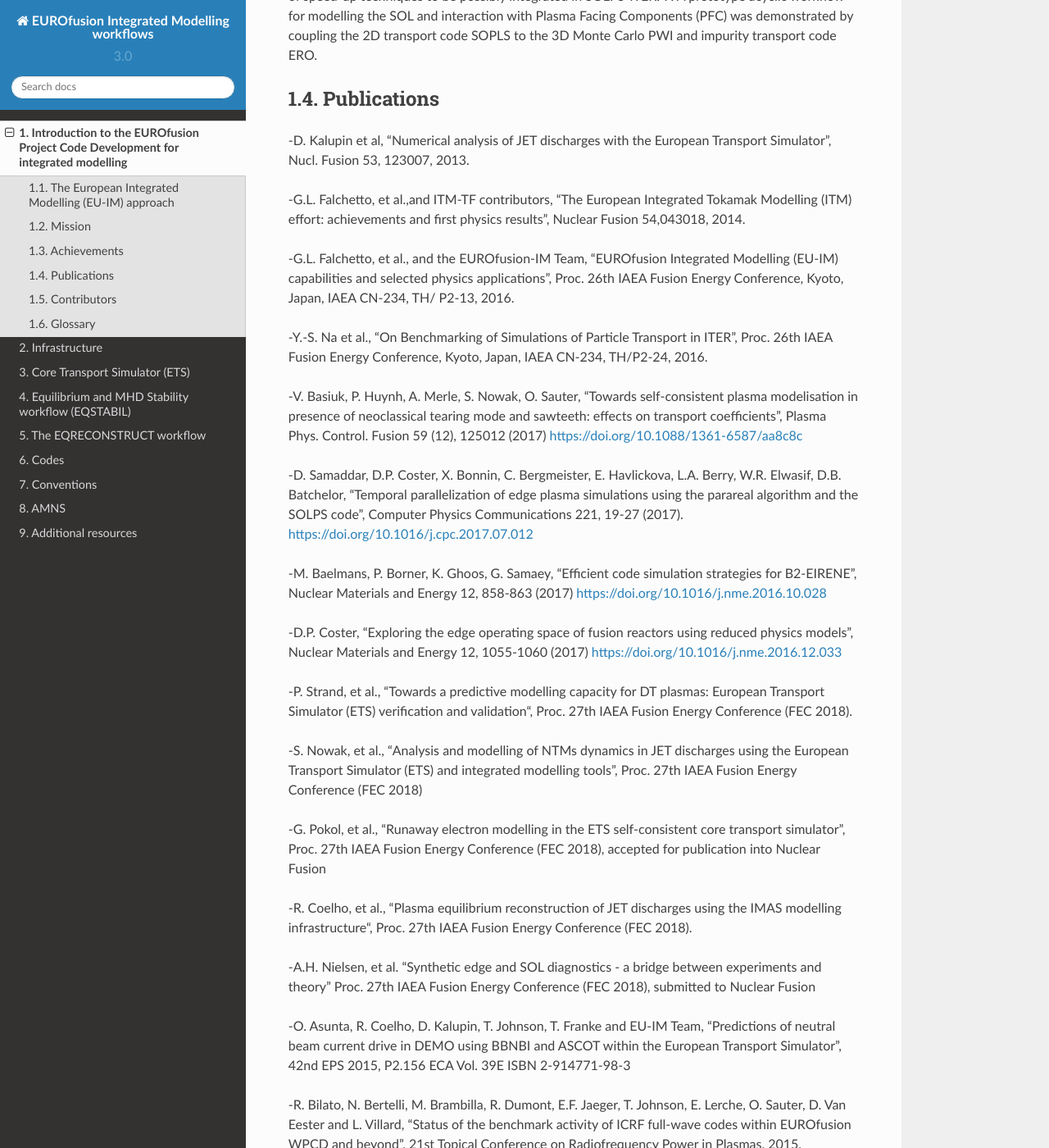
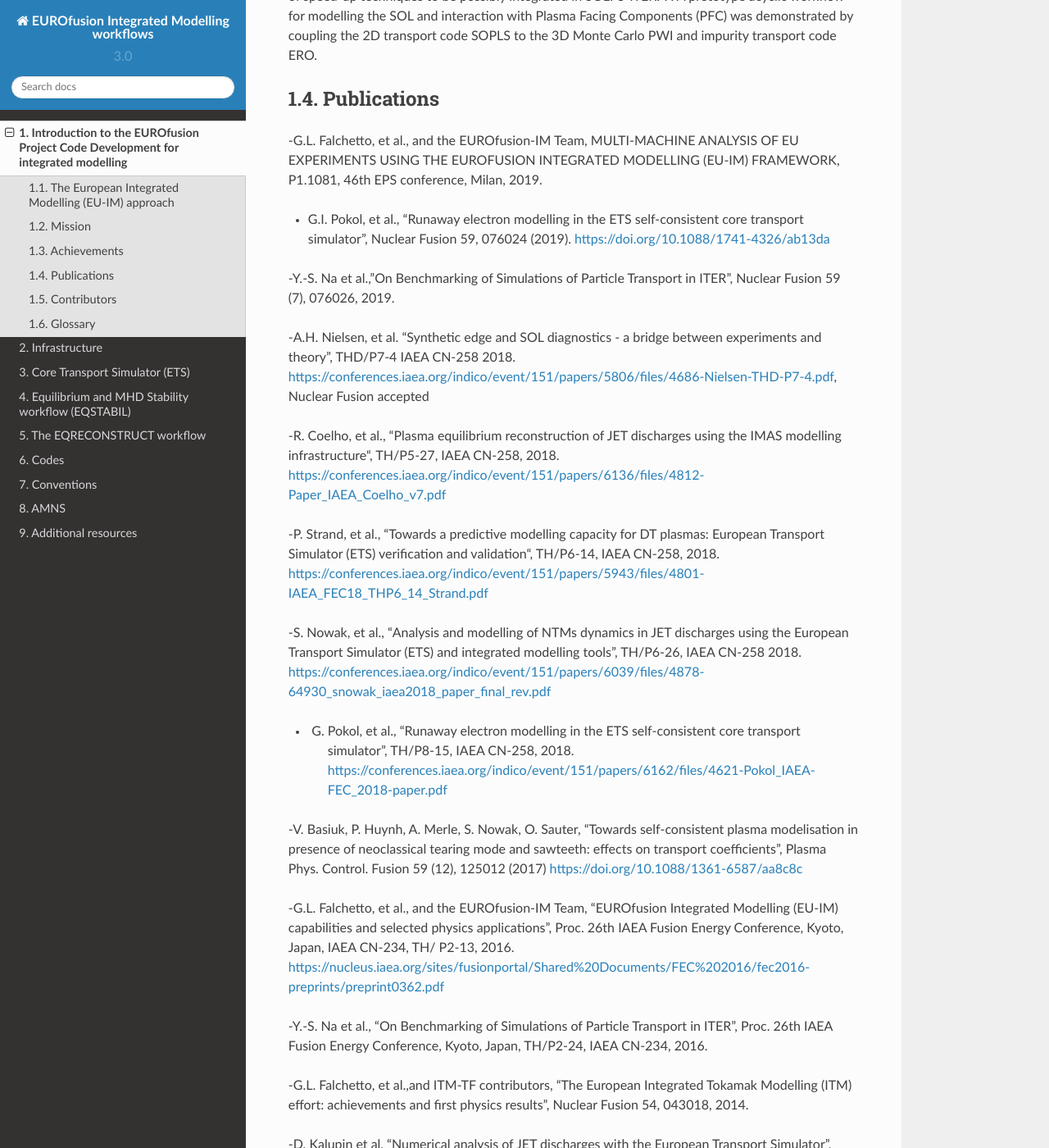
Before and after one commit to WPCD-Workflows/documentation, a Sphinx documentation site: the page built from source/introduction.rst, in a window 1280 px wide and 1400 px high, scrolled down 2997 px. Shown: the whole window at 82% size. Built offline with Sphinx 7.4.7 and the Read the Docs theme 2.0.0, drawn with Linux system fonts in a browser that asks for light colours; some of the changed text lies outside the part shown.

Commit message:
Update introduction.rst

```diff
--- a/source/introduction.rst
+++ b/source/introduction.rst
@@ -141,20 +141,34 @@
 9.	A prototype acyclic workflow for modelling the SOL and interaction with Plasma Facing Components (PFC) was demonstrated by coupling the 2D transport code SOPLS to the 3D Monte Carlo PWI and impurity transport code ERO.
 
 
-
-
 Publications
 ============
 
--D. Kalupin et al, "Numerical analysis of JET discharges with the European Transport Simulator", Nucl. Fusion 53, 123007, 2013.
+-G.L. Falchetto, et al., and the EUROfusion-IM Team, MULTI-MACHINE ANALYSIS OF EU EXPERIMENTS USING THE EUROFUSION INTEGRATED MODELLING (EU-IM) FRAMEWORK, P1.1081, 46th EPS conference, Milan, 2019.
 
--G.L. Falchetto, et al.,and ITM-TF contributors, “The European Integrated Tokamak Modelling (ITM) effort: achievements and first physics results”, Nuclear Fusion 54,043018, 2014.
+- G.I. Pokol, et al., "Runaway electron modelling in the ETS self-consistent core transport simulator", Nuclear Fusion 59, 076024 (2019). https://doi.org/10.1088/1741-4326/ab13da
 
--G.L. Falchetto, et al., and the EUROfusion-IM Team, "EUROfusion Integrated Modelling (EU-IM) capabilities and selected physics applications", Proc. 26th IAEA Fusion Energy Conference, Kyoto, Japan, IAEA CN-234,  TH/ P2-13, 2016.
+-Y.-S. Na et al.,"On Benchmarking of Simulations of Particle Transport in ITER", Nuclear Fusion 59 (7), 076026, 2019.
 
--Y.-S. Na et al., "On Benchmarking of Simulations of Particle Transport in ITER", Proc. 26th IAEA Fusion Energy Conference,  Kyoto, Japan, IAEA CN-234, TH/P2-24, 2016.
+-A.H. Nielsen, et al.  “Synthetic edge and SOL diagnostics - a bridge between experiments and theory”, THD/P7-4 IAEA CN-258 2018. https://conferences.iaea.org/indico/event/151/papers/5806/files/4686-Nielsen-THD-P7-4.pdf,  Nuclear Fusion accepted
+
+-R. Coelho, et al., “Plasma equilibrium reconstruction of JET discharges using the IMAS modelling infrastructure“, TH/P5-27, IAEA CN-258, 2018. https://conferences.iaea.org/indico/event/151/papers/6136/files/4812-Paper_IAEA_Coelho_v7.pdf
+
+-P. Strand, et al., "Towards a predictive modelling capacity for DT plasmas: European Transport Simulator (ETS) verification and validation“, TH/P6-14, IAEA CN-258, 2018. https://conferences.iaea.org/indico/event/151/papers/5943/files/4801-IAEA_FEC18_THP6_14_Strand.pdf
+
+-S. Nowak, et al., "Analysis and modelling of NTMs dynamics in JET discharges using the European Transport Simulator (ETS) and integrated modelling tools", TH/P6-26, IAEA CN-258 2018. https://conferences.iaea.org/indico/event/151/papers/6039/files/4878-64930_snowak_iaea2018_paper_final_rev.pdf
+
+- G. Pokol, et al., "Runaway electron modelling in the ETS self-consistent core transport simulator", TH/P8-15, IAEA CN-258, 2018. https://conferences.iaea.org/indico/event/151/papers/6162/files/4621-Pokol_IAEA-FEC_2018-paper.pdf
 
 -V. Basiuk, P. Huynh, A. Merle, S. Nowak, O. Sauter, “Towards self-consistent plasma modelisation in presence of neoclassical tearing mode and sawteeth: effects on transport coefficients”, Plasma Phys. Control. Fusion 59 (12), 125012 (2017) https://doi.org/10.1088/1361-6587/aa8c8c
+
+-G.L. Falchetto, et al., and the EUROfusion-IM Team, "EUROfusion Integrated Modelling (EU-IM) capabilities and selected physics applications", Proc. 26th IAEA Fusion Energy Conference, Kyoto, Japan, IAEA CN-234,  TH/ P2-13, 2016. https://nucleus.iaea.org/sites/fusionportal/Shared%20Documents/FEC%202016/fec2016-preprints/preprint0362.pdf
+
+-Y.-S. Na et al., "On Benchmarking of Simulations of Particle Transport in ITER", Proc. 26th IAEA Fusion Energy Conference,  Kyoto, Japan, TH/P2-24, IAEA CN-234, 2016.
+
+-G.L. Falchetto, et al.,and ITM-TF contributors, “The European Integrated Tokamak Modelling (ITM) effort: achievements and first physics results”, Nuclear Fusion 54, 043018, 2014.
+
+-D. Kalupin et al, "Numerical analysis of JET discharges with the European Transport Simulator", Nucl. Fusion 53, 123007, 2013.
 
 -D. Samaddar, D.P. Coster, X. Bonnin, C. Bergmeister, E. Havlickova, L.A. Berry, W.R. Elwasif, D.B. Batchelor, “Temporal parallelization of edge plasma simulations using the parareal algorithm and the SOLPS code”, Computer Physics Communications 221, 19-27 (2017). https://doi.org/10.1016/j.cpc.2017.07.012
 
@@ -162,17 +176,7 @@
 
 -D.P. Coster, "Exploring the edge operating space of fusion reactors using reduced physics models", Nuclear Materials and Energy 12, 1055-1060 (2017)  https://doi.org/10.1016/j.nme.2016.12.033
 
--P. Strand, et al., "Towards a predictive modelling capacity for DT plasmas: European Transport Simulator (ETS) verification and validation“, Proc. 27th IAEA Fusion Energy Conference (FEC 2018).
-
--S. Nowak, et al., "Analysis and modelling of NTMs dynamics in JET discharges using the European Transport Simulator (ETS) and integrated modelling tools", Proc. 27th IAEA Fusion Energy Conference (FEC 2018)
-
--G. Pokol, et al., "Runaway electron modelling in the ETS self-consistent core transport simulator", Proc. 27th IAEA Fusion Energy Conference (FEC 2018), accepted for publication into Nuclear Fusion
-
--R. Coelho, et al., “Plasma equilibrium reconstruction of JET discharges using the IMAS modelling infrastructure“, Proc. 27th IAEA Fusion Energy Conference (FEC 2018).
-
--A.H. Nielsen, et al.  “Synthetic edge and SOL diagnostics - a bridge between experiments and theory” Proc. 27th IAEA Fusion Energy Conference (FEC 2018), submitted to Nuclear Fusion
-
--O. Asunta, R. Coelho, D. Kalupin, T. Johnson, T. Franke and EU-IM Team,  “Predictions of neutral beam current drive in DEMO using BBNBI and ASCOT within the European Transport Simulator”, 42nd EPS 2015, P2.156 ECA Vol. 39E ISBN 2-914771-98-3
+-O. Asunta, R. Coelho, D. Kalupin, T. Johnson, T. Franke and EU-IM Team,  “Predictions of neutral beam current drive in DEMO using BBNBI and ASCOT within the European Transport Simulator”, 42nd EPS 2015, P2.156 ECA Vol. 39E ISBN 2-914771-98-3.
 
 -R. Bilato, N. Bertelli, M. Brambilla, R. Dumont, E.F. Jaeger, T. Johnson, E. Lerche, O. Sauter, D. Van Eester and L. Villard, “Status of the benchmark activity of ICRF full-wave codes within EUROfusion WPCD and beyond”, 21st Topical Conference on Radiofrequency Power in Plasmas, 2015.
 
```
